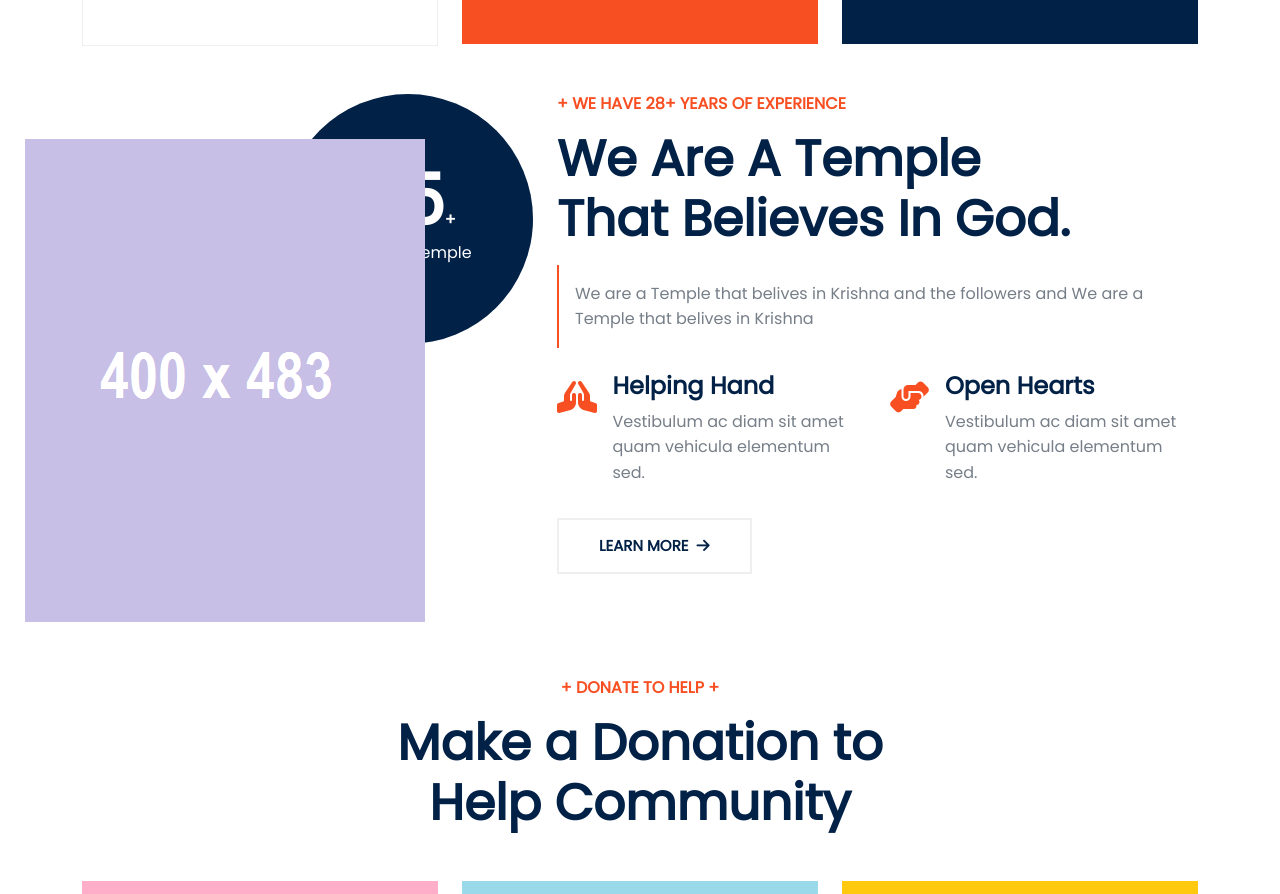
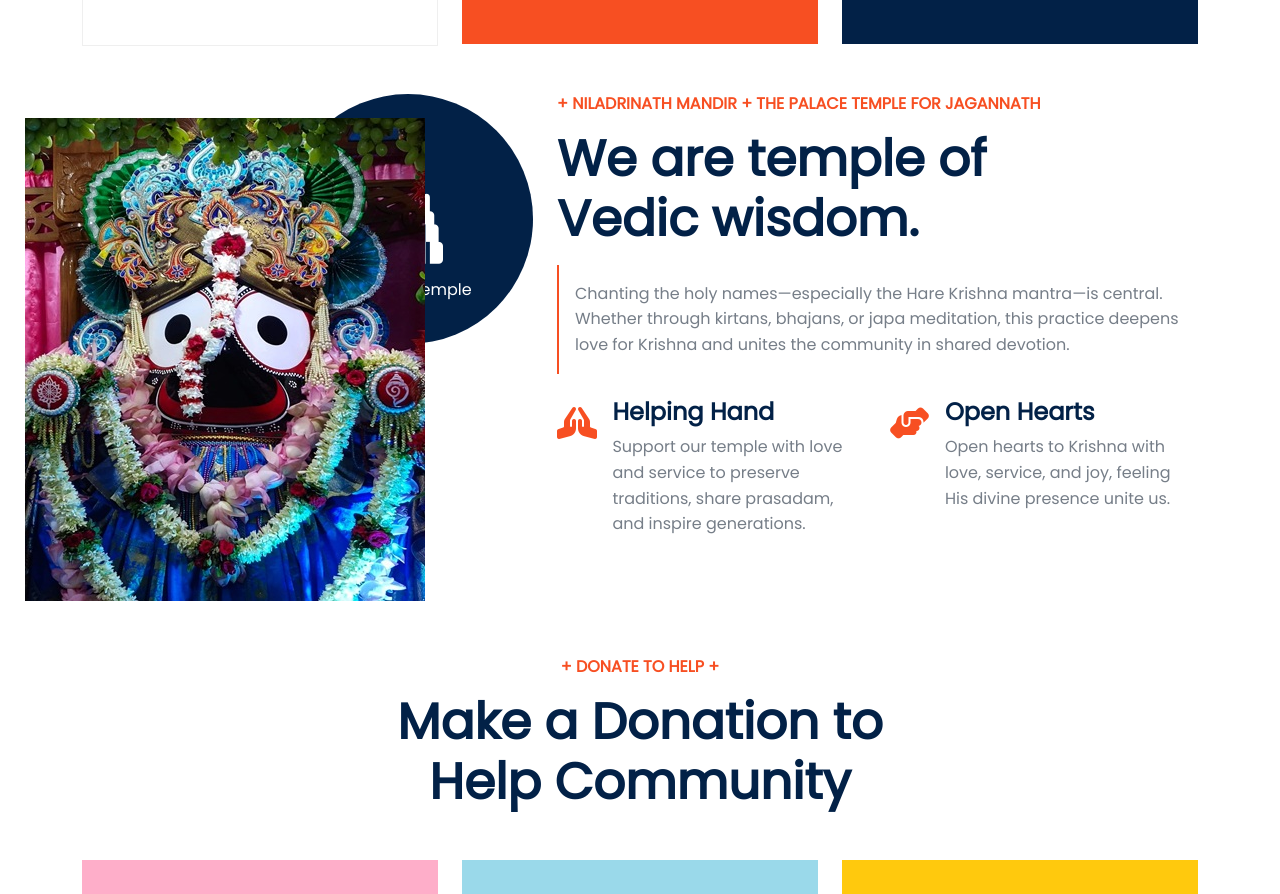
Before and after one commit to aryashreep/iskconrajnagar, a plain HTML site: page index.html in a window 1280 px wide. Shown: the part 1296-2190 px from the top of the page. Drawn offline with nearby package versions, Linux system fonts and the light colour scheme; files that its build step writes are made by us from their sources.

Commit message:
Update the home page

```diff
--- a/index.html
+++ b/index.html
@@ -169,7 +169,7 @@
                       aria-labelledby="navbarDropdown"
                     >
                       <li>
-                        <a class="dropdown-item" href="about.html">About</a>
+                        <a class="dropdown-item" href="about.html">About Us</a>
                       </li>
                       <li>
                         <a class="dropdown-item" href="event_detail.html">
@@ -537,21 +537,26 @@
               <h1
                 class="d-inline-block bg_blue text-white rounded-circle text-center"
               >
-                25<span class="fs-6">+</span> <br />
+                <i class="fa-solid fa-gopuram"></i>
+                <br />
                 <span class="fs-6 fw-normal">Join Our temple</span>
               </h1>
             </div>
           </div>
           <div class="col-md-7">
             <div class="about_h2r">
-              <h5 class="col_oran fs-6">+ WE HAVE 28+ YEARS OF EXPERIENCE</h5>
+              <h5 class="col_oran fs-6">
+                + NILADRINATH MANDIR + THE PALACE TEMPLE FOR JAGANNATH
+              </h5>
               <h1 class="mt-3 font_50">
-                We Are A Temple <br />
-                That Believes In God.
+                We are temple of <br />
+                Vedic wisdom.
               </h1>
               <p class="mt-3 p-3">
-                We are a Temple that belives in Krishna and the followers and We
-                are a Temple that belives in Krishna
+                Chanting the holy names—especially the Hare Krishna mantra—is
+                central. Whether through kirtans, bhajans, or japa meditation,
+                this practice deepens love for Krishna and unites the community
+                in shared devotion.
               </p>
               <div class="about_h2ri row mt-4">
                 <div class="col-md-6 col-sm-6">
@@ -568,8 +573,8 @@
                         <div class="about_h2rilir">
                           <h4>Helping Hand</h4>
                           <p class="border-0">
-                            Vestibulum ac diam sit amet quam vehicula elementum
-                            sed.
+                            Support our temple with love and service to preserve
+                            traditions, share prasadam, and inspire generations.
                           </p>
                         </div>
                       </div>
@@ -590,8 +595,8 @@
                         <div class="about_h2rilir">
                           <h4>Open Hearts</h4>
                           <p class="border-0">
-                            Vestibulum ac diam sit amet quam vehicula elementum
-                            sed.
+                            Open hearts to Krishna with love, service, and joy,
+                            feeling His divine presence unite us.
                           </p>
                         </div>
                       </div>
@@ -599,17 +604,12 @@
                   </div>
                 </div>
               </div>
-              <h6 class="mb-0 mt-3">
-                <a class="button_4" href="#"
-                  >Learn More <i class="fa fa-arrow-right ms-1"></i
-                ></a>
-              </h6>
             </div>
           </div>
         </div>
         <div class="row about_h3 mt-5 position-relative">
           <div class="about_h3m position-absolute">
-            <img src="img/4.png" alt="img25" />
+            <img src="img/jagannath.jpeg" alt="img25" />
           </div>
         </div>
       </div>
```
Also changed, not shown: img/jagannath.jpeg (added).
